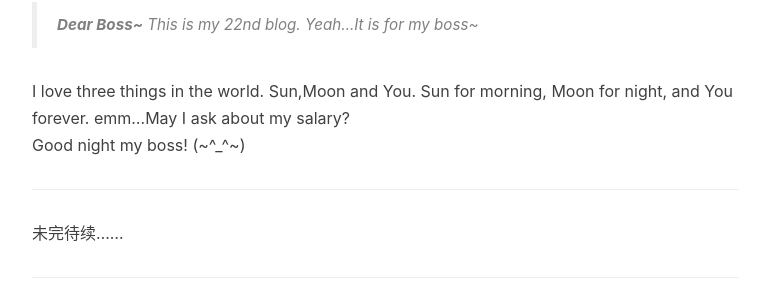
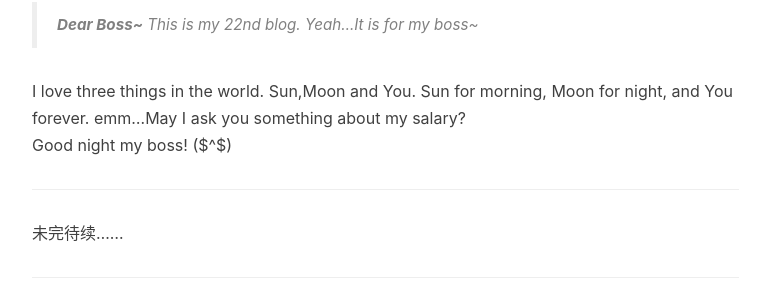
Before and after one commit to Big1ce/Big1ce.github.io, a Jekyll site: the page built from _posts/2019-08-16-good-night.markdown, in a window 1280 px wide and 900 px high, scrolled down 6742 px. Shown: the part 179-476 px from the top of the window, without its empty margins (233-1003 px from the left). Built offline with Jekyll 4.4.1, drawn with Linux system fonts in a browser that asks for light colours; nearby versions of some CDN libraries; comment, search, counter and statistics services are not loaded.

Commit message:
change_post_day_22

```diff
--- a/_posts/2019-08-16-good-night.markdown
+++ b/_posts/2019-08-16-good-night.markdown
@@ -274,8 +274,8 @@ Falling in love with you was the easiest thing I have ever done. Nothing matters
 
 > **Dear Boss~** This is my 22nd blog. Yeah...It is for my boss~
 
-I love three things in the world. Sun,Moon and You. Sun for morning, Moon for night, and You forever. emm...May I ask about my salary?
-<br>Good night my boss! (~^_^~)
+I love three things in the world. Sun,Moon and You. Sun for morning, Moon for night, and You forever. emm...May I ask you something about my salary?
+<br>Good night my boss! ($^$)
 
 ---
 
```
